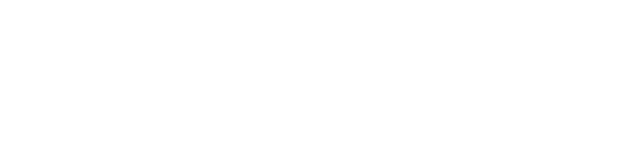
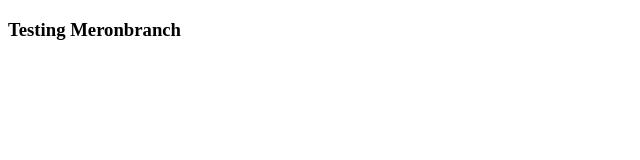
Before and after one commit to Abeban/AugBatch, a plain HTML site: page index.html in a window 1280 px wide. Shown: the whole page, without its empty margins (0-640 px from the left). Drawn offline with Linux system fonts and the light colour scheme.

Commit message:
testing second branch

```diff
--- a/index.html
+++ b/index.html
@@ -7,6 +7,6 @@
     <title>Terminal Pratice Gr-one</title>
 </head>
 <body>
-
+    <h3> Testing Meronbranch</h3>
 </body>
 </html>
```
